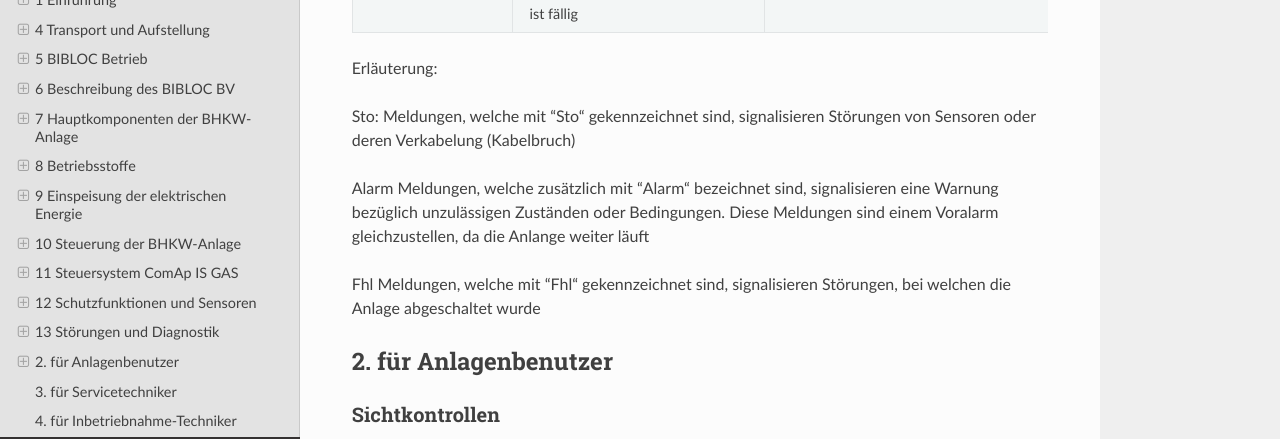
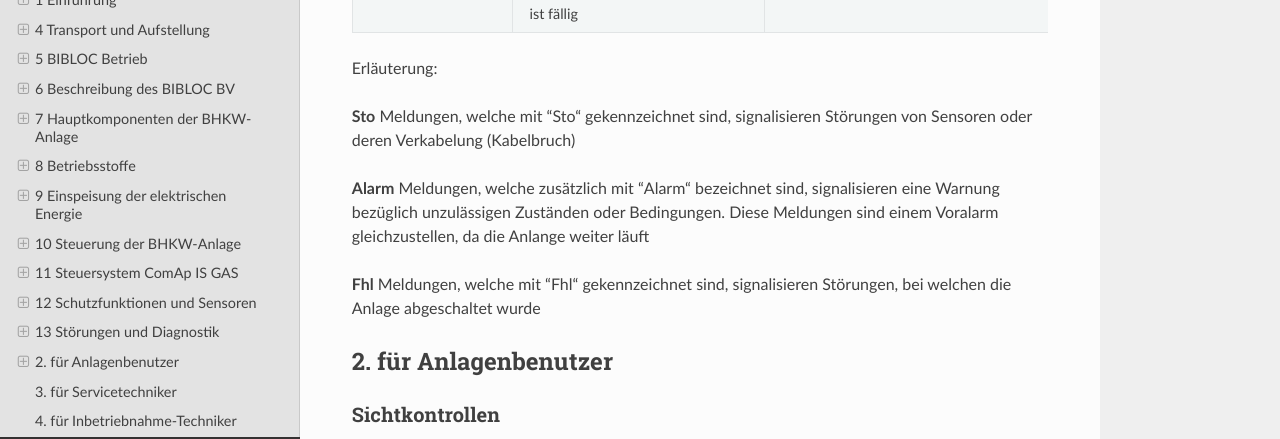
Before and after one commit to benmastered/BES-BHKW-Bibloc, an MkDocs documentation site: the page built from docs/index.md, in a window 1280 px wide and 900 px high, scrolled down 55694 px. Shown: the part 151-590 px from the top of the window. Built offline with MkDocs 1.6.1, drawn with Linux system fonts in a browser that asks for light colours; nearby versions of some CDN libraries; some of the changed lines change nothing that is shown.

Commit message:
Fehlerliste

```diff
--- a/docs/index.md
+++ b/docs/index.md
@@ -1834,12 +1834,12 @@
 
 Erläuterung:
 
-Sto:	Meldungen, welche mit “Sto“ gekennzeichnet sind, signalisieren Störungen von Sensoren oder deren Verkabelung (Kabelbruch)
-
-Alarm	Meldungen, welche zusätzlich mit “Alarm“ bezeichnet sind, signalisieren eine Warnung bezüglich unzulässigen Zuständen oder
-		Bedingungen. Diese Meldungen sind einem Voralarm gleichzustellen, da die Anlange weiter läuft
-
-Fhl		Meldungen, welche mit “Fhl“ gekennzeichnet sind, signalisieren Störungen, bei welchen die Anlage abgeschaltet wurde
+**Sto**		Meldungen, welche mit “Sto“ gekennzeichnet sind, signalisieren Störungen von Sensoren oder deren Verkabelung (Kabelbruch)
+
+**Alarm**	Meldungen, welche zusätzlich mit “Alarm“ bezeichnet sind, signalisieren eine Warnung bezüglich unzulässigen Zuständen oder
+			Bedingungen. Diese Meldungen sind einem Voralarm gleichzustellen, da die Anlange weiter läuft
+
+**Fhl**		Meldungen, welche mit “Fhl“ gekennzeichnet sind, signalisieren Störungen, bei welchen die Anlage abgeschaltet wurde
 
 
 ## 2. für Anlagenbenutzer
```
